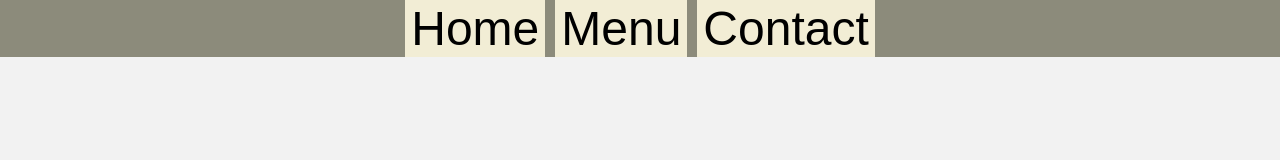
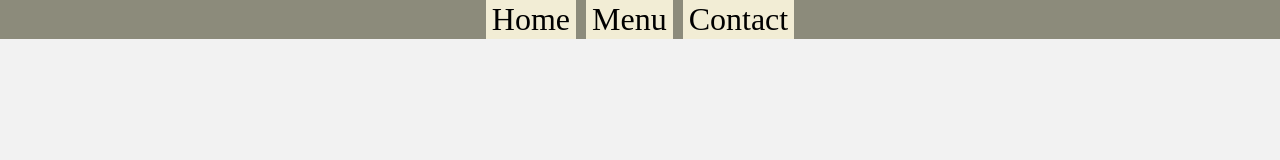
Before and after one commit to mohameddjebloun/restaurant-page, a website built with webpack: page dist/index.html in a window 1280 px wide. Built offline with nearby package versions, Linux system fonts and the light colour scheme.

Commit message:
Import the font

```diff
--- a/src/style.css
+++ b/src/style.css
@@ -1,3 +1,10 @@
+@font-face {
+    font-family: "Montserrat";
+    src: url("./fonts/static/Montserrat-Bold.ttf") format("ttf"),
+        url("./fonts/Montserrat-VariableFont_wght.ttf") format("ttf");
+    font-weight: 600;
+    font-style: normal;
+}
 :root {
     --darkGray: #8c8b7b;
     --whiteYellow: #f2edd5;
@@ -7,6 +14,7 @@
 }
 body,
 html {
+    font-size: 16px;
     border: 0;
     height: 100%;
     margin: 0;
@@ -27,7 +35,8 @@ html {
 }
 #navbar > button {
     border: 0;
-    font-size: 48px;
+    font-size: 2rem;
+    font-family: "Montserrat";
     background-color: var(--whiteYellow);
 }
 #navbar > button:hover {
```
